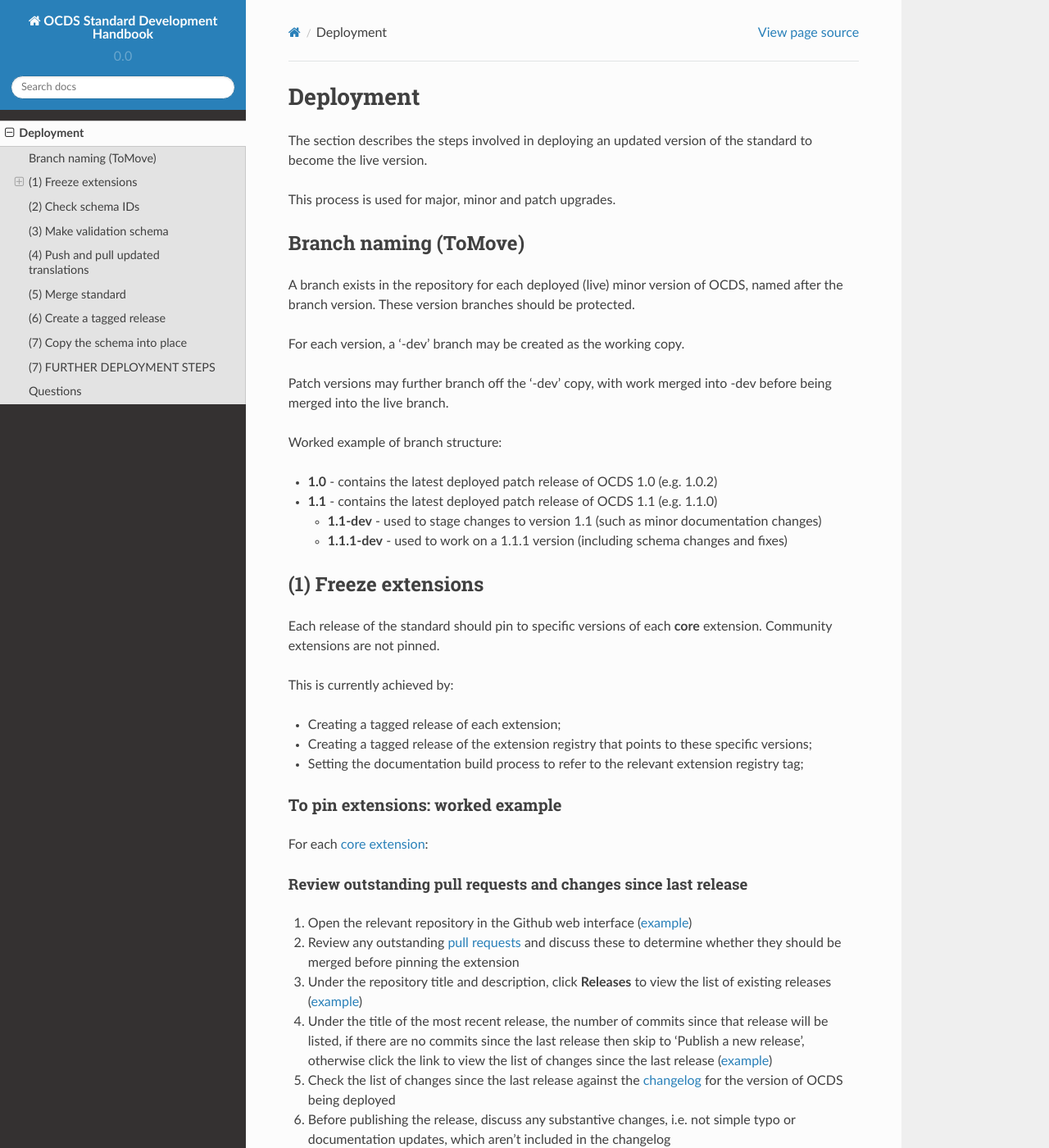
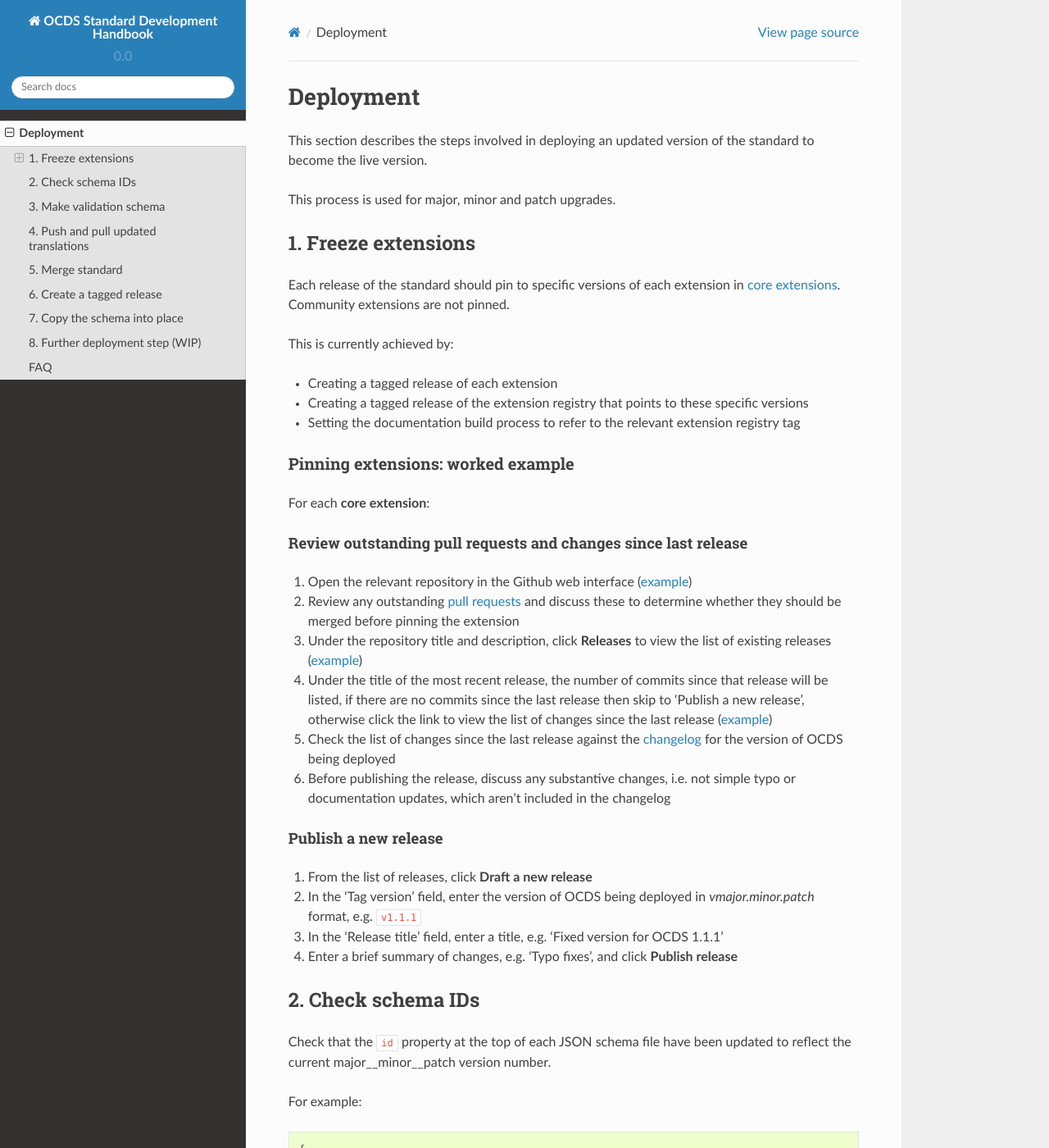
Before and after one commit to open-contracting/standard-development-handbook, a Sphinx documentation site: the page built from docs/deployment.md, in a window 1280 px wide and 1400 px high. Shown: the whole window at 82% size. Built offline with Sphinx 7.4.7 and the Read the Docs theme 2.0.0, drawn with Linux system fonts in a browser that asks for light colours; some of the changed text lies outside the part shown.

Commit message:
Edit deployment page

````diff
--- a/docs/deployment.md
+++ b/docs/deployment.md
@@ -1,38 +1,23 @@
 # Deployment
 
-The section describes the steps involved in deploying an updated version of the standard to become the live version.
+This section describes the steps involved in deploying an updated version of the standard to become the live version.
 
 This process is used for major, minor and patch upgrades.
 
-### Branch naming (ToMove)
 
-A branch exists in the repository for each deployed (live) minor version of OCDS, named after the branch version. These version branches should be protected.
+## 1. Freeze extensions
 
-For each version, a '-dev' branch may be created as the working copy.
-
-Patch versions may further branch off the '-dev' copy, with work merged into -dev before being merged into the live branch.
-
-Worked example of branch structure:
-
-* **1.0** - contains the latest deployed patch release of OCDS 1.0 (e.g. 1.0.2)
-* **1.1** - contains the latest deployed patch release of OCDS 1.1 (e.g. 1.1.0)
-  * **1.1-dev** - used to stage changes to version 1.1 (such as minor documentation changes)
-  * **1.1.1-dev** - used to work on a 1.1.1 version (including schema changes and fixes)
-
-
-## (1) Freeze extensions
-
-Each release of the standard should pin to specific versions of each **core** extension. Community extensions are not pinned.
+Each release of the standard should pin to specific versions of each extension in [core extensions](http://standard.open-contracting.org/latest/en/extensions/#core-extensions). Community extensions are not pinned.
 
 This is currently achieved by:
 
-* Creating a tagged release of each extension;
-* Creating a tagged release of the extension registry that points to these specific versions;
-* Setting the documentation build process to refer to the relevant extension registry tag;
+* Creating a tagged release of each extension
+* Creating a tagged release of the extension registry that points to these specific versions
+* Setting the documentation build process to refer to the relevant extension registry tag
 
-### To pin extensions: worked example
+### Pinning extensions: worked example
 
-For each [core extension](http://standard.open-contracting.org/latest/en/extensions/#core-extensions):
+For each **core extension**:
 
 #### Review outstanding pull requests and changes since last release
 
@@ -46,11 +31,11 @@ For each [core extension](http://standard.open-contracting.org/latest/en/extensi
 #### Publish a new release
 
 1. From the list of releases, click **Draft a new release**
-1. In the 'Tag version' field, enter the version of OCDS being deployed in vmajor.minor.patch format, e.g. `v1.1.1`
+1. In the 'Tag version' field, enter the version of OCDS being deployed in _vmajor.minor.patch_ format, e.g. `v1.1.1`
 1. In the 'Release title' field, enter a title, e.g. 'Fixed version for OCDS 1.1.1'
 1. Enter a brief summary of changes, e.g. 'Typo fixes', and click **Publish release**
 
-## (2) Check schema IDs
+## 2. Check schema IDs
 
 Check that the `id` property at the top of each JSON schema file have been updated to reflect the current major__minor__patch version number.
 
@@ -63,7 +48,7 @@ For example:
 }
 ```
 
-## (3) Make validation schema
+## 3. Make validation schema
 
 The 'versioned-release-validation-schema.json' file exists for validation of versioned releases. It is currently programatically generated from the latest version of the schema and committed to the repository.
 
@@ -74,7 +59,7 @@ To run this script:
 
 Then commit the updated 'versioned-release-validation-schema.json' file to the repository.
 
-## (4) Push and pull updated translations
+## 4. Push and pull updated translations
 
 Run `tx push -s` to push updated sources files to Transifex
 
@@ -84,28 +69,28 @@ Commit the updated translations to the repository.
 
 **ToDo**: How can we test translation and be sure all strings had valid translations?
 
-## (5) Merge standard
+## 5. Merge standard
 
 The '-dev' working branch should be merged into the relevant live branch.
 
 (If required, this may happen by first merging a patch '-dev' branch into the '-dev' branch for a major or minor version, and then merging onwards into the live branch)
 
 
-## (6) Create a tagged release
+## 6. Create a tagged release
 
 Named e.g. 1__1__0
 
 
-## (7) Copy the schema into place
+## 7. Copy the schema into place
 
-See guidance at https://github.com/OpenDataServices/opendataservices-deploy/blob/master/salt/ocds-docs-live.sls
-If the 1.1 schema files were copied correctly, they should now appear at http://standard.open-contracting.org/schema/1__1__0/
+See guidance at [https://github.com/OpenDataServices/opendataservices-deploy/blob/master/salt/ocds-docs-live.sls](https://github.com/OpenDataServices/opendataservices-deploy/blob/master/salt/ocds-docs-live.sls).
+If the 1.1 schema files were copied correctly, they should now appear at [http://standard.open-contracting.org/schema/1__1__0/](http://standard.open-contracting.org/schema/1__1__0/).
 
-## (7) FURTHER DEPLOYMENT STEPS
+## 8. Further deployment step (WIP)
 
 
 
-## Questions
+## FAQ
 
 **How can I find out what the standard looked like at 1.0?**
 
````
